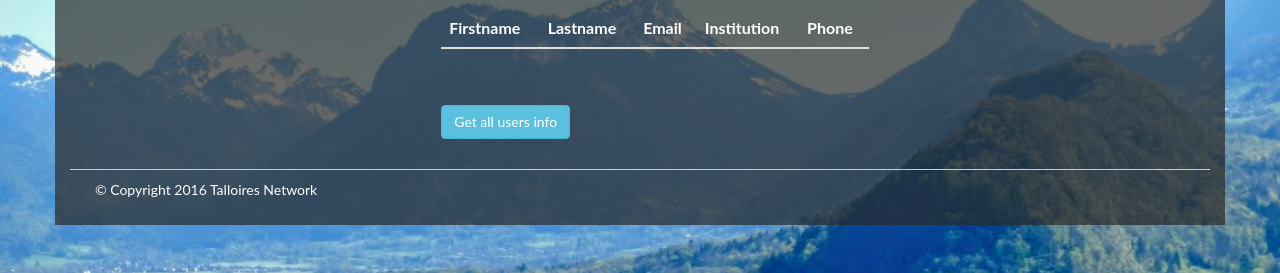
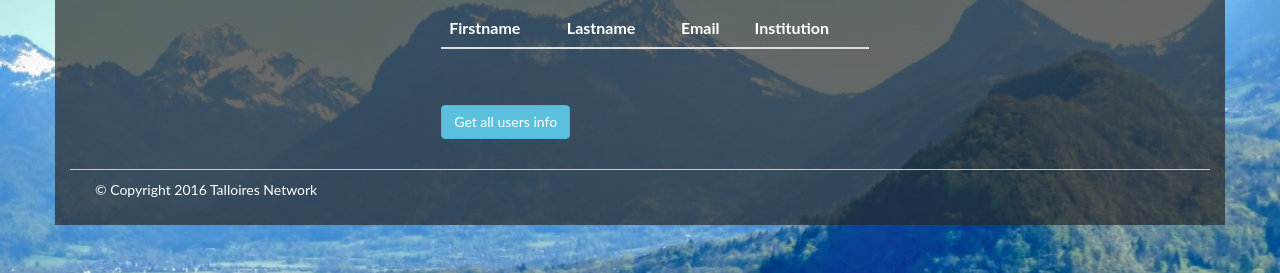
Before and after one commit to jackvallerie/tnDues, a Python web app: template server/templates/flask_user/user_profile.html in a window 1280 px wide. Shown: the part 147-420 px from the top of the page. Run offline with Jinja, Linux system fonts and the light colour scheme; the template is opened without the code that fills it, so the values that code supplies are empty; some libraries are stand-ins or nearby versions.

Commit message:
removed phone from user profile, since registration has no phone

```diff
--- a/server/templates/flask_user/user_profile.html
+++ b/server/templates/flask_user/user_profile.html
@@ -12,7 +12,7 @@
               <th>Lastname</th>
               <th>Email</th>
               <th>Institution</th>
-              <th>Phone</th>
+              <!--<th>Phone</th>-->
             </tr>
           </thead>
           <tbody>
```
